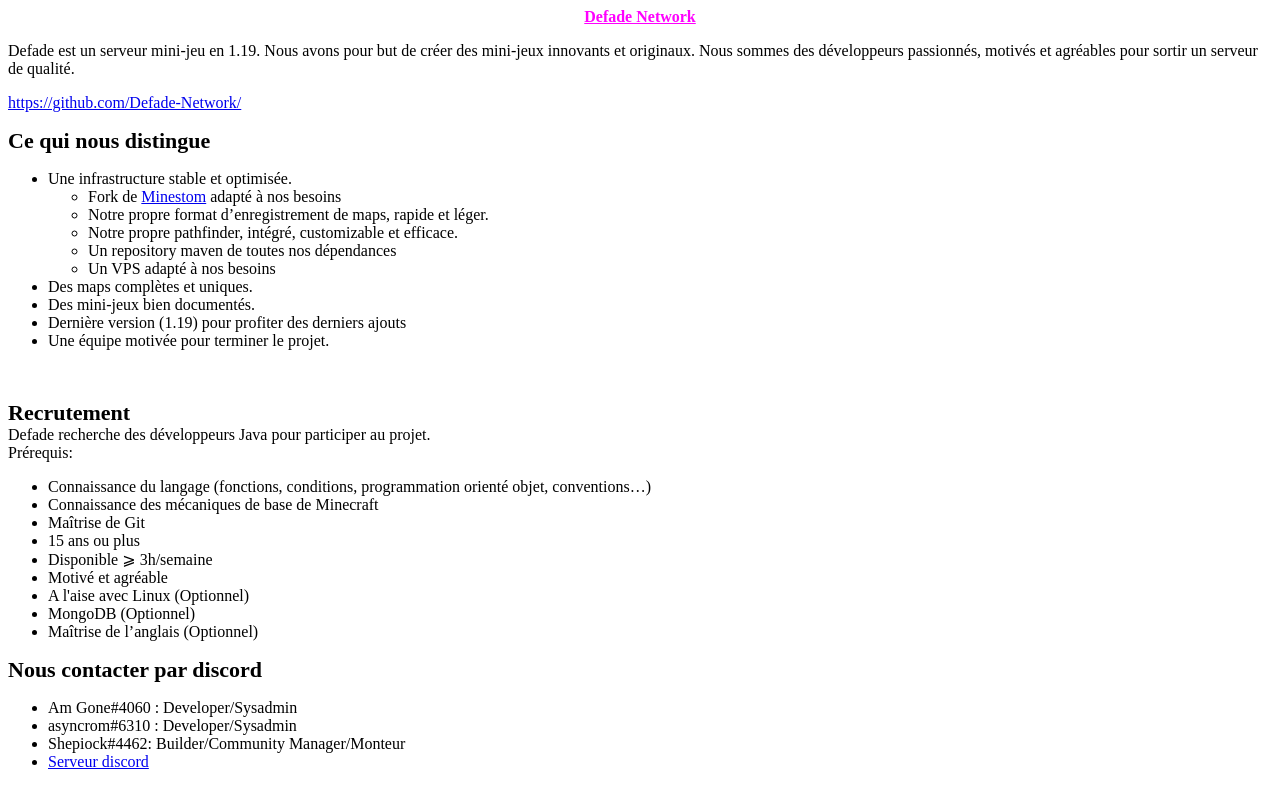
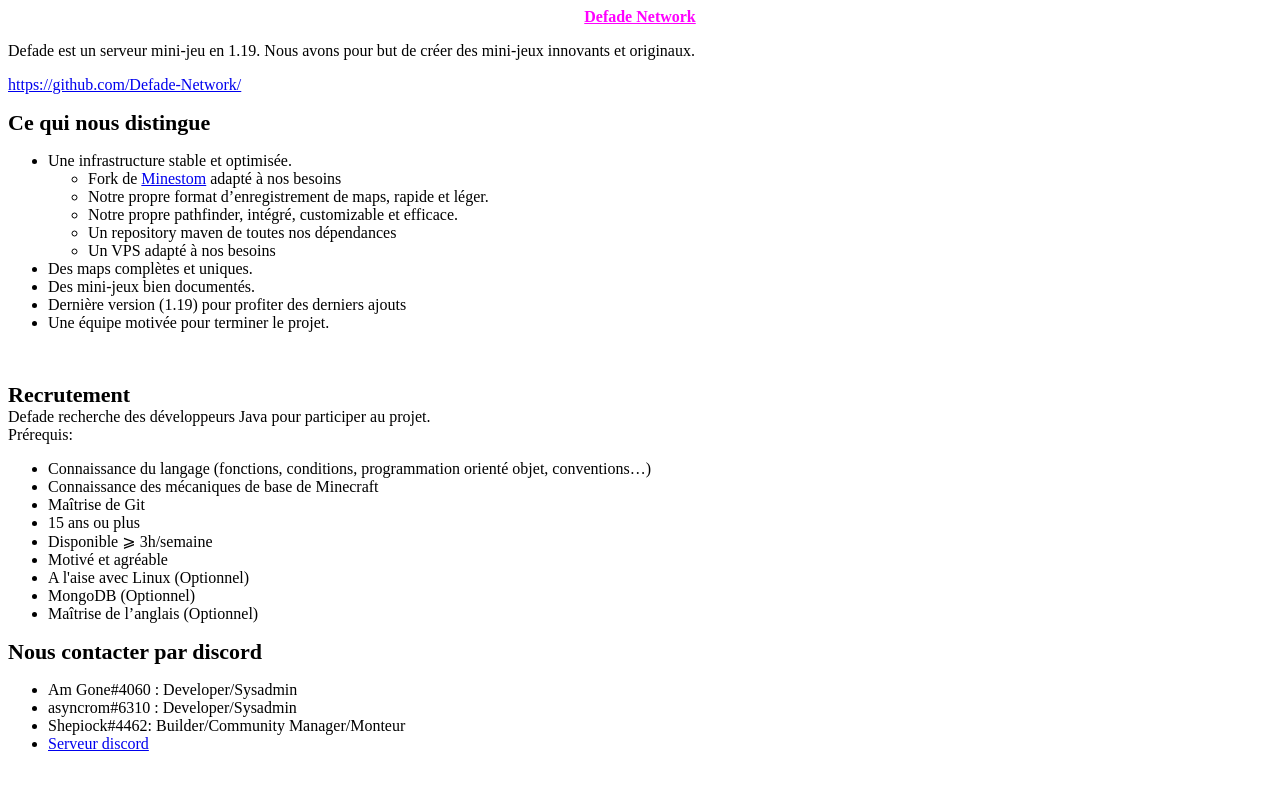
Before and after one commit to Defade-Network-Temp/www, a plain HTML site: page index.html in a window 1280 px wide. Drawn offline with Linux system fonts and the light colour scheme.

Commit message:
Update index.html

```diff
--- a/index.html
+++ b/index.html
@@ -1,5 +1,5 @@
 <p style="text-align: center;"><span style="text-decoration: underline; color: #ff00ff;"><strong>Defade Network</strong></span></p>
-<p style="text-align: left;">Defade est un serveur mini-jeu en 1.19. Nous avons pour but de cr&eacute;er des mini-jeux innovants et originaux. Nous sommes des d&eacute;veloppeurs passionn&eacute;s, motiv&eacute;s et agr&eacute;ables pour sortir un serveur de qualit&eacute;.</p>
+<p style="text-align: left;">Defade est un serveur mini-jeu en 1.19. Nous avons pour but de cr&eacute;er des mini-jeux innovants et originaux.</p>
 <p style="text-align: left;"><a title="Github/Defade" href="https://github.com/Defade-Network/" target="_blank">https://github.com/Defade-Network/</a></p>
 <p style="text-align: left;"><strong><span style="font-size: 22px;">Ce qui nous distingue</span></strong></p>
 <ul>
```
